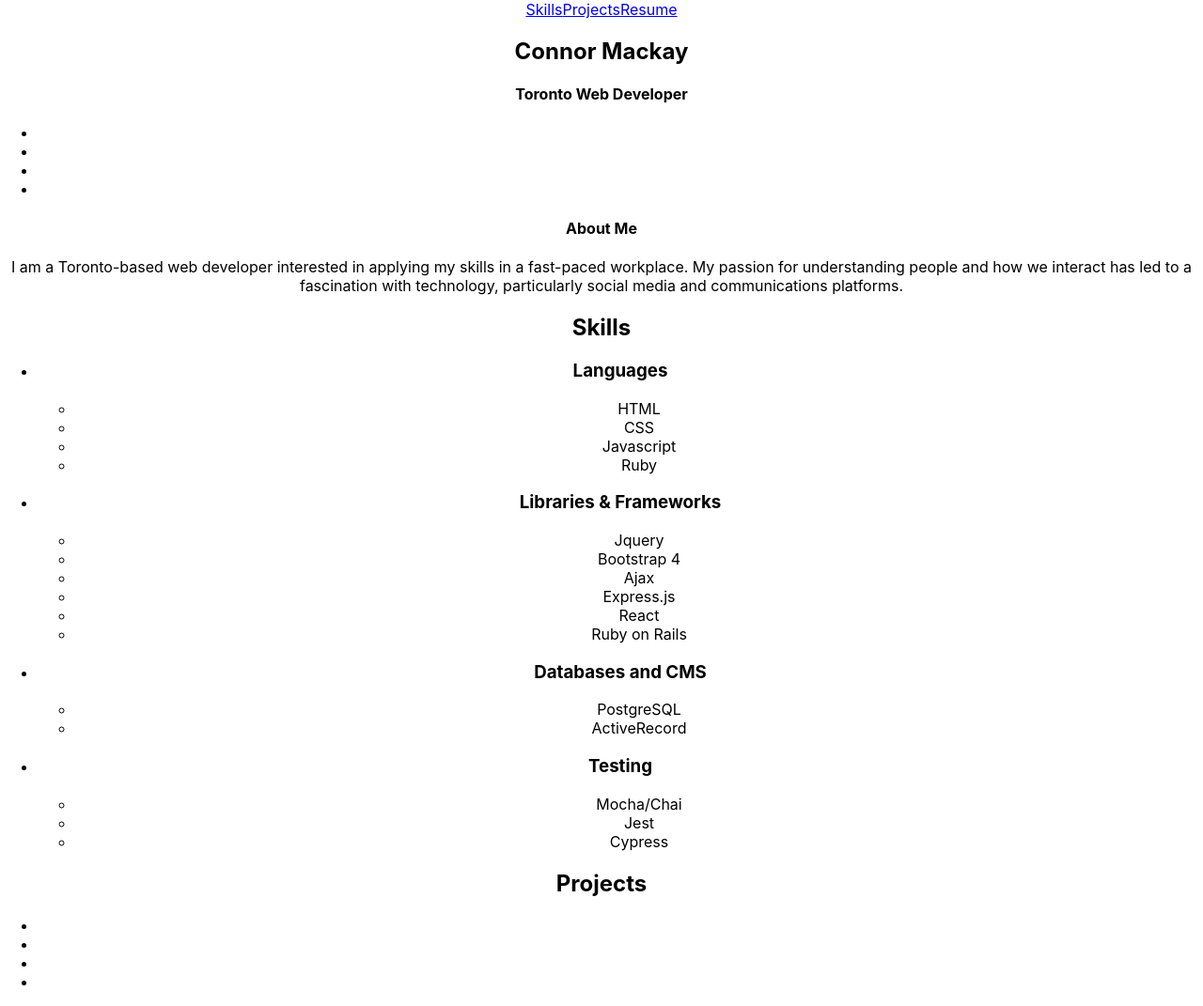
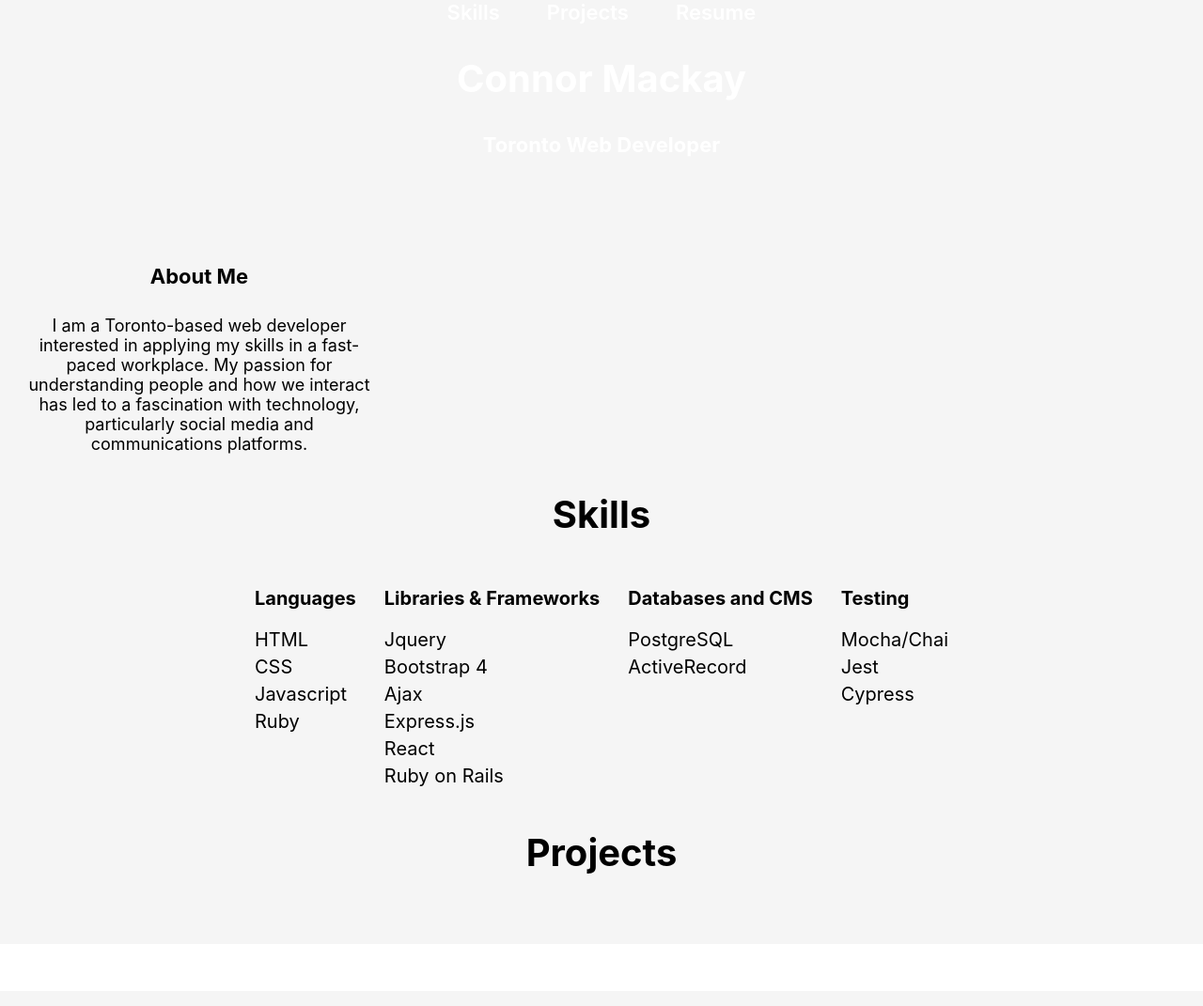
Before and after one commit to CD-Mackay/CD-Mackay.github.io, a React (Create React App) app: page / in a window 1280 px wide. Shown: the whole page at 94% size. Built offline with nearby package versions, Linux system fonts and the light colour scheme.

Commit message:
add sass, import css

```diff
--- a/package.json
+++ b/package.json
@@ -6,6 +6,7 @@
     "@testing-library/jest-dom": "^5.11.10",
     "@testing-library/react": "^11.2.6",
     "@testing-library/user-event": "^12.8.3",
+    "node-sass": "^5.0.0",
     "react": "^17.0.2",
     "react-dom": "^17.0.2",
     "react-scripts": "4.0.3",
--- a/src/Components/About.jsx
+++ b/src/Components/About.jsx
@@ -1,4 +1,5 @@
 import React from 'react';
+import './styles.scss';
 
 export default function About() {
   return (
--- /dev/null
+++ b/src/Components/styles.scss
@@ -0,0 +1,188 @@
+a {
+  text-decoration: none;
+  color: #000080;
+  font-weight: 600;
+}
+
+h2 {
+  font-size: 40px;
+}
+
+h4 {
+  font-size: 22px;
+}
+h3 {
+  font-size: 20px;
+}
+i {
+  color: white;
+}
+p {
+  font-size: 18px;
+}
+
+i:hover {
+  -webkit-box-shadow: -10px 0px 13px -7px #000000, 10px 0px 13px -7px #000000, 5px 5px 15px 5px rgba(0,0,0,0);
+  box-shadow: -10px 0px 13px -7px #000000, 10px 0px 13px -7px #000000, 5px 5px 15px 5px rgba(0,0,0,0);
+}
+
+
+#about-info {
+  margin-top: auto;
+  margin-bottom: auto;
+  padding-bottom: 50px;
+  color: white;
+  //text-shadow: 0px 1px 3px rgb(0 0 0 / 80%);
+}
+
+.contact-info {
+  display: flex;
+  flex-direction: row;
+  justify-content: space-around;
+  width: 20vw;
+  margin: auto;
+  padding-left: 0;
+}
+
+#card {
+  max-width: 30vw;
+  margin-left: 20px;
+  margin-bottom: 40px;
+}
+
+.dark-icon {
+  color: #000080;
+}
+
+html {
+  scroll-behavior: smooth;
+  //background-image: url("images/asfalt-light.png");
+  background-color: #f5f5f5;
+
+}
+body {
+  margin: 0px;
+  //background-image: url("images/asfalt-light.png");
+
+}
+
+#intro-div {
+  padding: 20px;
+  width: 40%;
+  height: 30vh;
+}
+
+li {
+  list-style: none;
+  margin-bottom: 5px;
+}
+
+#introduction {
+  height: 100vh;
+  width: 100vw;
+  background: rgb(34,152,140);
+  background: linear-gradient(90deg, rgba(34,152,140,1) 0%, rgba(111,104,203,1) 45%, rgba(167,145,236,1) 100%);
+  text-align: center;
+  display: flex;
+  flex-direction: column;
+
+}
+
+
+
+#nav {
+  width: 100%;
+}
+
+.nav-link {
+  padding: 0px 25px 0px 25px;
+  border-radius: 5px;
+  color: white;
+  font-size: 22px;
+  transition: 0.3s;
+}
+
+.nav-link:hover {
+  background-color: rgba(0,0,0,0.1);
+}
+
+
+
+.seperator {
+  border-bottom: 2px solid black;
+}
+
+footer {
+  width: 100%;
+  background-color: white;
+  height: 40px;
+  margin: 0px;
+  bottom: 0;
+  padding-top: 10px;
+}
+
+.footer-links {
+  display: flex;
+  flex-direction: row;
+  justify-content: space-around;
+  margin: auto;
+  width: 30vw;
+}
+
+#projects-grid {
+  display: grid;
+  grid-template-columns: repeat(auto-fill, minmax(300px, 1fr));
+  grid-gap: 20px;
+}
+
+.project-square {
+  border: 2px solid black;
+  padding: 5px;
+  background-color: white;
+  border-radius: 5px;
+}
+
+.project-square:hover {
+  -webkit-box-shadow: 0px 10px 13px -7px #000000, 5px 5px 15px 5px rgba(0,0,0,0);
+  box-shadow: 0px 10px 13px -7px #000000, 5px 5px 15px 5px rgba(0,0,0,0);
+}
+
+
+#projects {
+  width: 60vw;
+  margin: auto;
+  margin-bottom: 40px;
+}
+
+.project-image {
+  width: 100%;
+  height: 50%;
+  object-fit: cover;
+  border: 1px solid black;
+  border-radius: 5px;
+  margin: auto;
+}
+
+#skills {
+  width: 60vw;
+  margin: auto;
+  margin-bottom: 40px;
+  height: 40vh;
+}
+
+.skills-list {
+  list-style: none;
+  padding-left: 0;
+  font-size: 20px;
+}
+
+.wrapper {
+  display: flex;
+  flex-flow: row wrap;
+  justify-content: space-around;
+  margin: auto;
+  list-style: none;
+  text-align: left;
+  padding-left: 0;
+
+}
```
Also changed, not shown: 1 other file (tests, documents, lock files or other folders).
